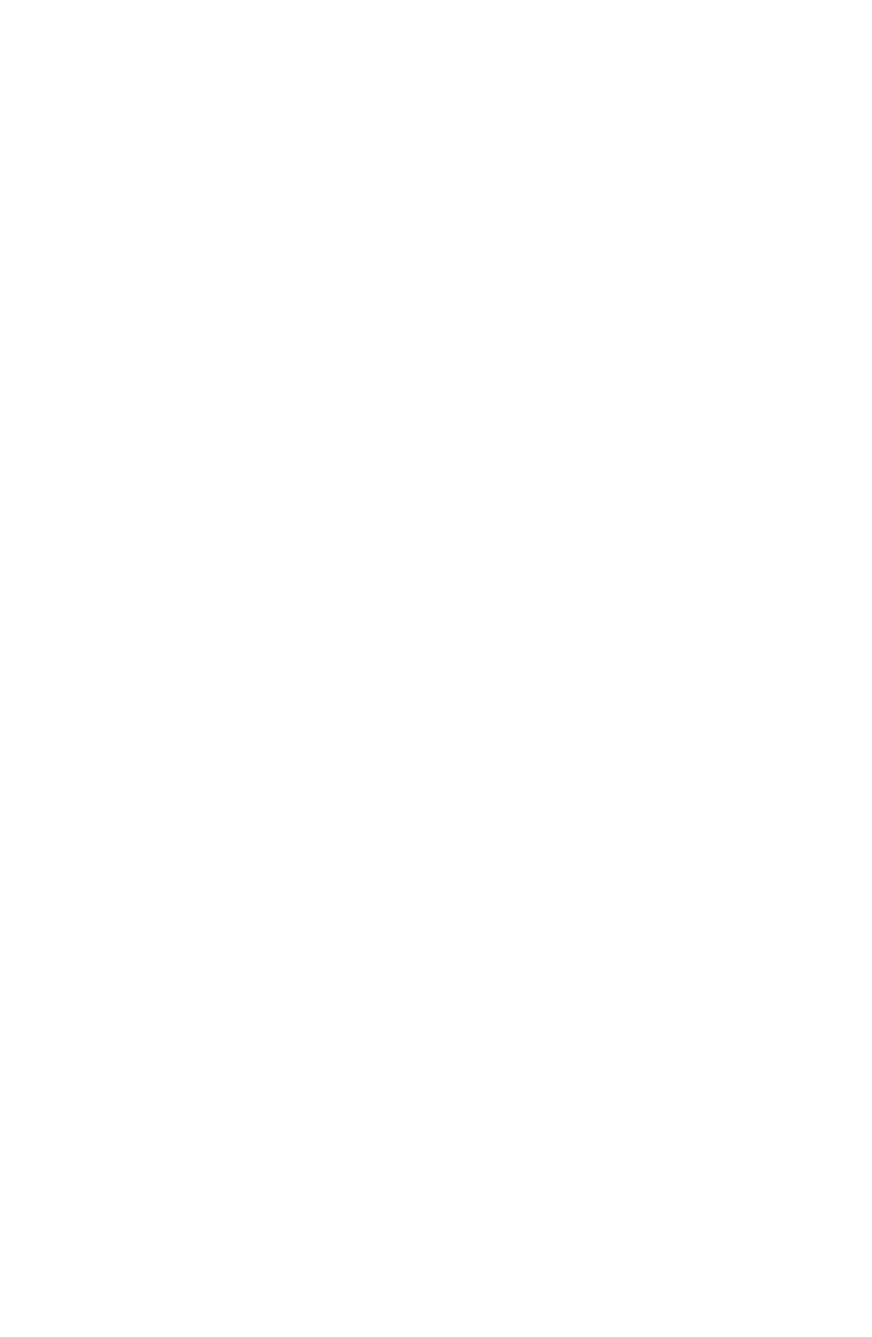
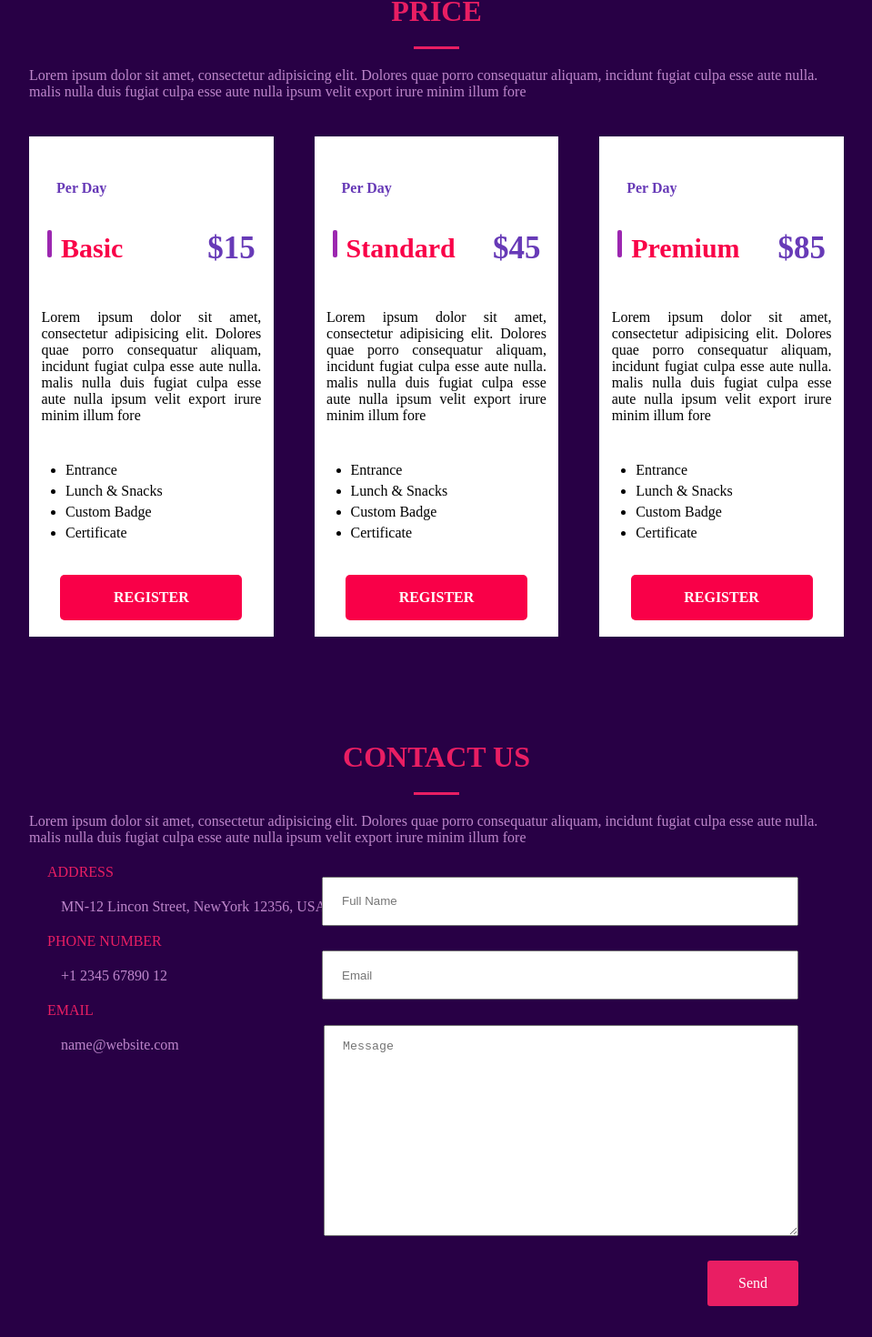
Before and after one commit to huangwei3161/vue-party, a Vue app in the folder party/: page / in a window 1280 px wide. Shown: the part 2102-3572 px from the top of the page at 91% size, without its empty margins (160-1119 px from the left). Before the commit the page ends 2076 px from the top, so only its background shows below. Built offline with nearby package versions, Linux system fonts and the light colour scheme; a small style sheet from the web is missing.

Commit message:
更新两个组件

```diff
--- a/party/public/index.html
+++ b/party/public/index.html
@@ -4,7 +4,7 @@
     <meta charset="utf-8">
     <meta http-equiv="X-UA-Compatible" content="IE=edge">
     <meta name="viewport" content="width=device-width,initial-scale=1.0">
-
+    <link rel="stylesheet" href="https://at.alicdn.com/t/font_1434177_p64wc9w12y9.css">
     <title>紫色渐变炫彩音乐party</title>
   </head>
   <body>
--- a/party/src/App.vue
+++ b/party/src/App.vue
@@ -77,13 +77,16 @@
       </div>
     </section>
     <whowe ></whowe>
-
+    <new1/>
+    <new2/>
   </div>
 </template>
 
 <script>
 import HelloWorld from "./components/HelloWorld.vue";
 import whowe from "./components/who we.vue";
+import new1 from './components/Num8.vue';
+import new2 from './components/Num9.vue';
 export default {
   name: "app",
   data() {
@@ -178,7 +181,9 @@ export default {
   },
   components: {
     HelloWorld,
-    whowe
+    whowe,
+    new1,
+    new2
   }
 };
 </script>
--- /dev/null
+++ b/party/src/components/Num8.vue
@@ -0,0 +1,164 @@
+<template>
+  <div class="hello">
+    <h1>PRICE</h1>
+    <div class="line"></div>
+    <div class="text">
+      {{title}}
+    </div>
+    <div class="content">
+      <div class="item" v-for="(item,index) in itemprice" :key="index">
+        <div class="head">Per Day</div>
+        <div class="row">
+          <div>
+            <div class="columnline"></div>
+            <div class="row-text">{{item.text}}</div>
+          </div>
+          <div class="price">{{item.price}}</div>
+        </div>
+        <div class="con-text">
+          {{title}}
+        </div>
+        <ul>
+          <li v-for="(item,index) in list" :key="index">{{item}}</li>
+        </ul>
+        <div class="register">REGISTER</div>
+      </div>
+    </div>
+  </div>
+</template>
+
+<script>
+
+export default {
+  name: 'new1',
+  data: function(){
+      return {
+        title:"Lorem ipsum dolor sit amet, consectetur adipisicing elit. Dolores quae porro consequatur aliquam, incidunt fugiat culpa esse aute nulla. malis nulla duis fugiat culpa esse aute nulla ipsum velit export irure minim illum fore",
+        list:["Entrance","Lunch & Snacks","Custom Badge","Certificate"],
+        itemprice:[
+          {text:"Basic",price:"$15"},
+          {text:"Standard",price:"$45"},
+          {text:"Premium",price:"$85"}
+        ]
+      }
+  }
+}
+</script>
+
+<!-- Add "scoped" attribute to limit CSS to this component only -->
+<style scoped>
+.hello{
+    margin: 0;
+    height: 800px;
+    background-color: #280045;
+    padding-top: 20px;
+  }
+
+  h1{
+    text-align:center;
+    color: #E91E63;
+  }
+
+  .text{
+    width: 70%;
+    margin :0 auto;
+    margin-top: 20px;
+    color: #BE87CB;
+  }
+
+  .line{
+    width: 50px;
+    height: 3px;
+    background-color: #E91E63;
+    margin:20px auto;
+  }
+
+  .content{
+    width: 70%;
+    margin: 0 auto;
+    margin-top: 40px;
+    display: flex;
+    flex-direction: row;
+    justify-content: space-between;
+  }
+
+  .item{
+    width: 30%;
+    height: 550px;
+    background-color: #ffffff;
+    display: flex;
+    flex-direction: column;
+    justify-content: space-around;
+    align-items: flex-start;
+  }
+
+  .register{
+    width: 200px;
+    height: 50px;
+    background-color: #F90048;
+    color: #ffffff;
+    text-align: center;
+    line-height: 50px;
+    align-self: center;
+    border-radius: 5px;
+    font-weight: 600;
+  }
+
+  .register:hover{
+    background-color: #c8003a;
+  }
+
+  .row{
+    width: 100%;
+    height: 50px;
+    display: flex;
+    flex-direction: row;
+    justify-content: space-between;
+    flex-wrap: nowrap;
+  }
+
+  .head{
+    color: #673AB7;
+    font-weight: 600;
+    margin: 30px 0 0 30px;
+  }
+
+  .columnline{
+    background-color: #9C27B0;
+    width: 5px;
+    height: 30px;
+    border-radius: 2px;
+    margin-left: 20px;
+    display: inline-block;
+  }
+
+  .row-text{
+    color: #F90048;
+    font-size: 30px;
+    font-weight: 700;
+    display: inline-block;
+    margin-left: 10px;
+  }
+
+  .price{
+    color: #673AB7;
+    margin-right: 20px;
+    font-size: 35px;
+    font-weight: 700;
+  }
+
+  .con-text{
+    width: 90%;
+    margin: 0 auto;
+    text-align: justify;
+  }
+
+  .item>ul{
+    margin-left: 40px;
+  }
+
+  .item>ul li{
+    margin-top: 5px;
+    text-align: left;
+  }
+</style>
--- /dev/null
+++ b/party/src/components/Num9.vue
@@ -0,0 +1,159 @@
+<template>
+  <div class="hello">
+    <h1>CONTACT US</h1>
+    <div class="line"></div>
+    <div class="text">
+      {{title}}
+    </div>
+    <div class="content">
+      <div class="left">
+        <div v-for="(item,index) in leftContent" :key="index" class="item">
+          <div class="type">
+            <span :class="leftContent[index].iclass"></span>
+            <span>{{leftContent[index].type}}</span>
+          </div>
+          <div class="left-text">{{leftContent[index].content}}</div>
+        </div>
+      </div>
+      <div class="right">
+        <input type="text" placeholder="Full Name"/>
+        <input type="text" placeholder="Email"/>
+        <textarea class="message" placeholder="Message"></textarea>
+        <div class="send-button">Send</div>
+      </div>
+    </div>
+  </div>
+</template>
+
+<script>
+export default {
+  name: 'new2',
+  data: function(){
+      return {
+        title:"Lorem ipsum dolor sit amet, consectetur adipisicing elit. Dolores quae porro consequatur aliquam, incidunt fugiat culpa esse aute nulla. malis nulla duis fugiat culpa esse aute nulla ipsum velit export irure minim illum fore",
+        leftContent:[
+          {
+            iclass:"iconfont icon-dingwei1",
+            type:"ADDRESS",
+            content:"MN-12 Lincon Street, NewYork 12356, USA"
+          },
+          {
+            iclass:"iconfont icon-weibiaoti-",
+            type:"PHONE NUMBER",
+            content:"+1 2345 67890 12"
+          },
+          {
+            iclass:"iconfont icon-youjian",
+            type:"EMAIL",
+            content:"name@website.com"
+          }
+        ]
+      }
+  }
+}
+</script>
+
+<!-- Add "scoped" attribute to limit CSS to this component only -->
+<style scoped>
+  .hello{
+    margin: 0;
+    height: 800px;
+    background-color: #280045;
+    padding-top: 20px;
+  }
+
+  h1{
+    text-align:center;
+    color: #E91E63;
+  }
+
+  .text{
+    width: 70%;
+    margin :0 auto;
+    margin-top: 20px;
+    color: #BE87CB;
+  }
+
+  .line{
+    width: 50px;
+    height: 3px;
+    background-color: #E91E63;
+    margin:20px auto;
+  }
+
+  .left{
+    width: 40%;
+    height: 500px;
+    float: left;
+    background-color: #280045;
+    margin-left: 10px;
+  }
+
+  .right{
+    width: 50%;
+    height: 500px;
+    float: right;
+    background-color: #280045;
+    display: flex;
+    flex-direction: column;
+    justify-content: space-around;
+    align-items: flex-end;
+  }
+
+  .content{
+    width: 70%;
+    margin: 0 auto;
+    margin-top: 20px;
+  }
+
+  input{
+    width: 500px;
+    height: 50px;
+    padding-left: 20px;
+    display: block;
+    float: right;
+    margin-right: 50px;
+  }
+
+  textarea{
+    width: 500px;
+    height: 200px;
+    padding: 15px 0 15px 20px;
+    margin-right: 50px;
+  }
+
+  .send-button{
+    width: 100px;
+    height: 50px;
+    background-color: #E91E63;
+    color: #ffffff;
+    line-height: 50px;
+    text-align: center;
+    border-radius: 3px;
+    margin-right: 50px;
+  }
+
+  .send-button:hover{
+    background-color:  #081e5b;
+  }
+
+  span{
+    color: #E91E63;
+    margin-right: 10px;
+  }
+
+  .left-text{
+    color: #BE87CB;
+    margin:0 0 20px 25px;
+  }
+
+  .item{
+    display: flex;
+    flex-direction: column;
+    align-items: flex-start;
+  }
+
+  .type{
+    margin-bottom: 20px;
+  }
+</style>
```
